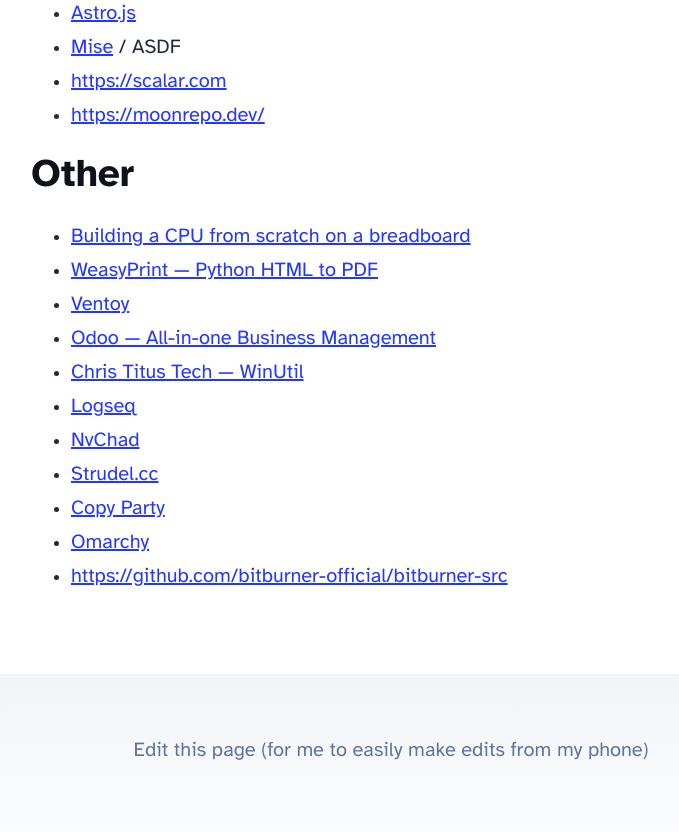
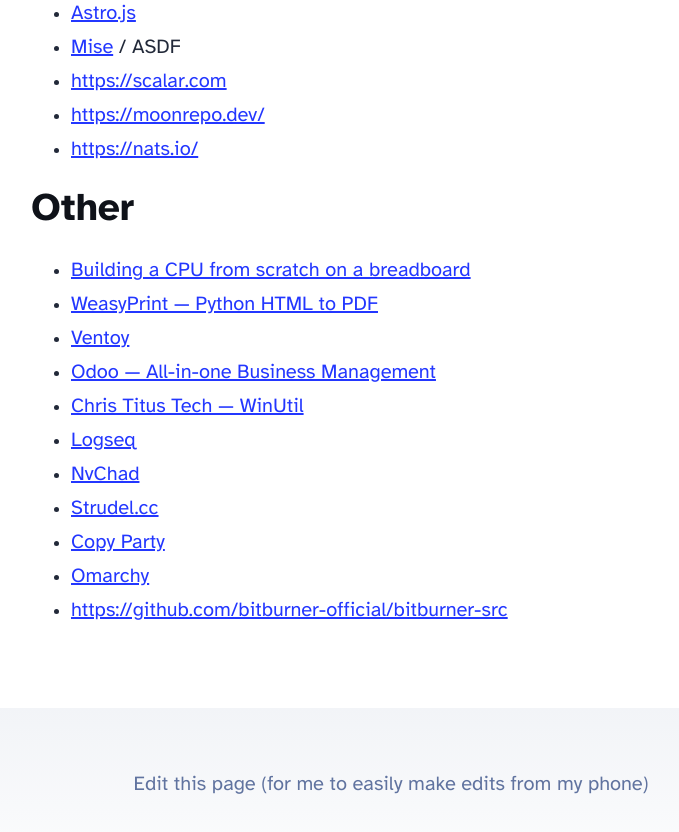
Before and after one commit to Mcphylus12/mcphylus12.github.io, an Astro site: page /links in a window 1280 px wide. Shown: the part 2979-3811 px from the top of the page, without its empty margins (249-928 px from the left). Built offline with nearby package versions, Linux system fonts and the light colour scheme; Astro itself is replaced by a stand-in of ours.

Commit message:
Update links.md

```diff
--- a/src/pages/links.md
+++ b/src/pages/links.md
@@ -89,6 +89,7 @@ This is a random assortment of links I’ve accrued. It’s mainly for personal
 - [Mise](https://mise.jdx.dev/) / ASDF
 - <https://scalar.com>
 - <https://moonrepo.dev/>
+- <https://nats.io/>
 
 ### Other
 
```
